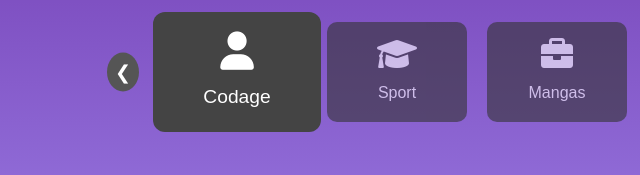
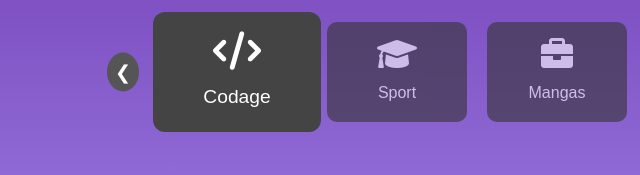
Before and after one commit to AZIZTaha83/Portfolio, a plain HTML site: page profil.html in a window 1280 px wide. Shown: the part 577-752 px from the top of the page, 83-723 px from the left. Drawn offline with Linux system fonts and the light colour scheme.

Commit message:
Update profil.html

```diff
--- a/profil.html
+++ b/profil.html
@@ -169,7 +169,7 @@
     <div class="carousel">
         <button class="carousel-button prev" onclick="prevBlock()" aria-label="Précédent">&#10094;</button>
         <div class="carousel-block active" data-target="profil" data-url="https://aziztaha83.github.io/Portfolio/profil.html">
-            <i class="fas fa-user"></i> <!-- Icône pour Profil -->
+            <i class="fas fa-code"></i> <!-- Icône pour Profil -->
             <span>Codage</span>
         </div>
         <div class="carousel-block" data-target="formation" data-url="https://aziztaha83.github.io/Portfolio/formation.html">
```
